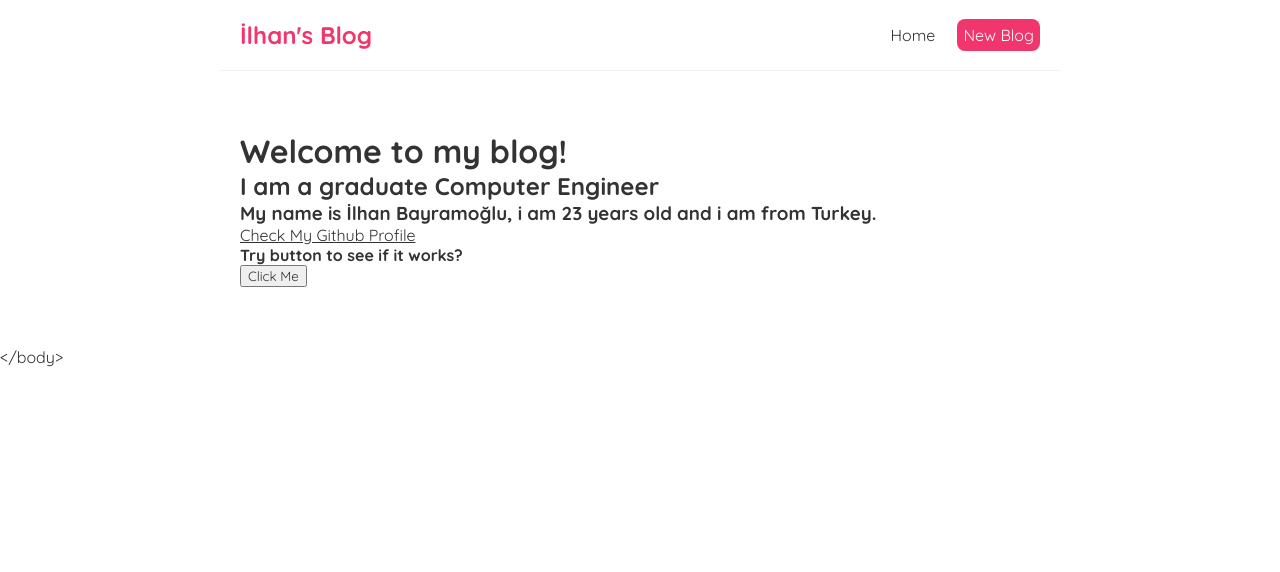
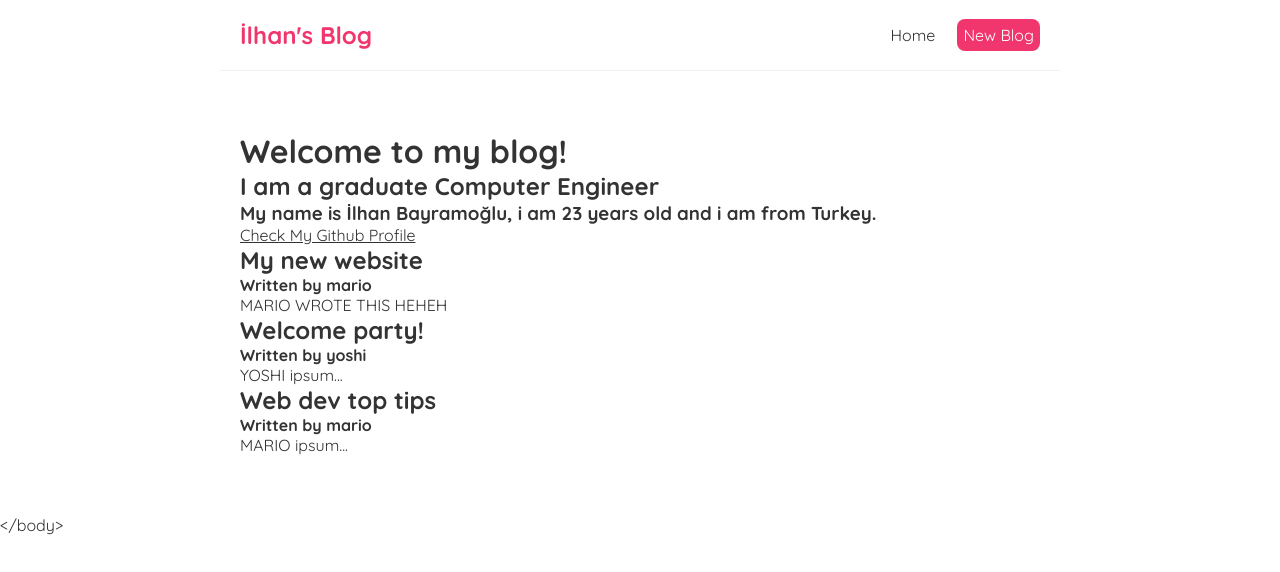
Before and after one commit to ilhan0909/ReactJs-Blog, a React (Create React App) app: page / in a window 1280 px wide. Shown: the top 572 px of the page. Built offline with nearby package versions, Linux system fonts and the light colour scheme.

Commit message:
added mock blogs

```diff
--- a/src/Home.js
+++ b/src/Home.js
@@ -1,5 +1,4 @@
 import { useState } from "react";
-
 function getAge(dateString) {
     var today = new Date();
     var birthDate = new Date(dateString);
@@ -16,20 +15,26 @@ const person = {name:'İlhan Bayramoğlu',country:'Turkey'};
 const link = 'https://github.com/ilhan0909';
 
 const Home = () => {
-    const [text, setText] = useState('Try button to see if it works?');
-
-    const handleClick = () => {
-        setText('Hook works on click!');
-    }
+    const [blogs, setBlogs] = useState([
+      { title: 'My new website', body: 'MARIO WROTE THIS HEHEH', author: 'mario', id: 1 },
+      { title: 'Welcome party!', body: 'YOSHI ipsum...', author: 'yoshi', id: 2 },
+      { title: 'Web dev top tips', body: 'MARIO ipsum...', author: 'mario', id: 3 }
+    ])
 
     return (
         <div className="home">
+
         <h1>{title}</h1>
         <h2>I am a graduate {department} </h2>
         <h3>My name is {person.name}, i am {getAge("1998/06/25")} years old and i am from {person.country}.</h3>
         <a href={link}>Check My Github Profile</a>
-        <h4>{text}</h4>
-        <button onClick={handleClick}>Click Me</button>
+        {blogs.map((blog) =>(
+                <div className="blog-preview" key={blog.id}>
+                    <h2>{ blog.title }</h2>
+                    <h4>Written by { blog.author }</h4>
+                    <p>{ blog.body }</p>
+                </div>
+            ))}
         </div>
      );
 }
```
